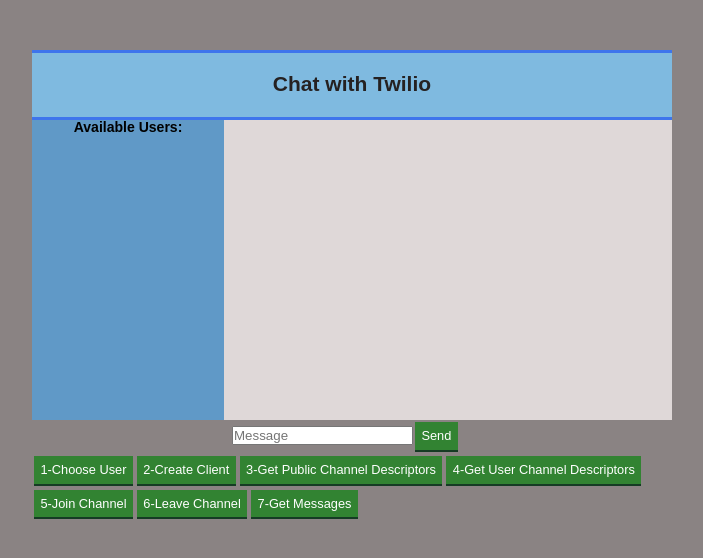
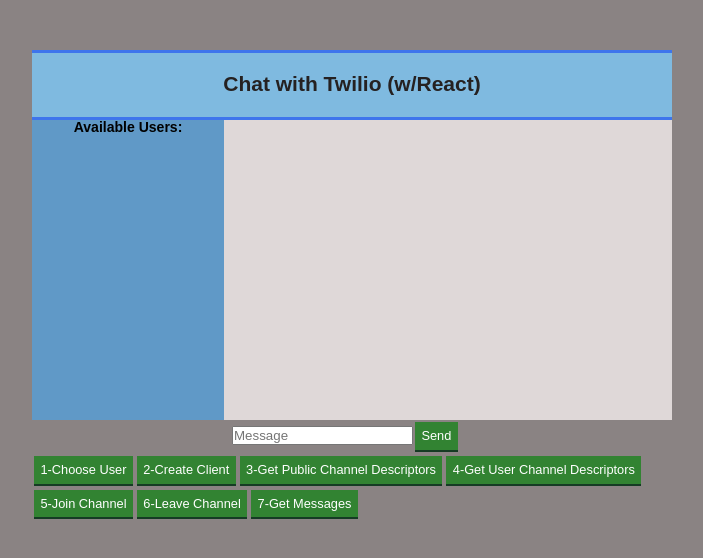
Before and after one commit to ifaidros/chat-twilio-react, a React (Create React App) app in the folder frontend/: page / in a window 1280 px wide. Shown: the top 558 px of the page, without its empty margins (288-991 px from the left). Built offline with nearby package versions, Linux system fonts and the light colour scheme.

Commit message:
Added state and props

```diff
--- a/frontend/src/components/App.js
+++ b/frontend/src/components/App.js
@@ -253,7 +253,7 @@
     return (
       <div className="container">
         <div className="header-div">
-          <h2>Chat with Twilio</h2>
+          <h2>Chat with Twilio (w/React)</h2>
         </div>
 
         <UserList handleToken={this.handleToken}/>
```
